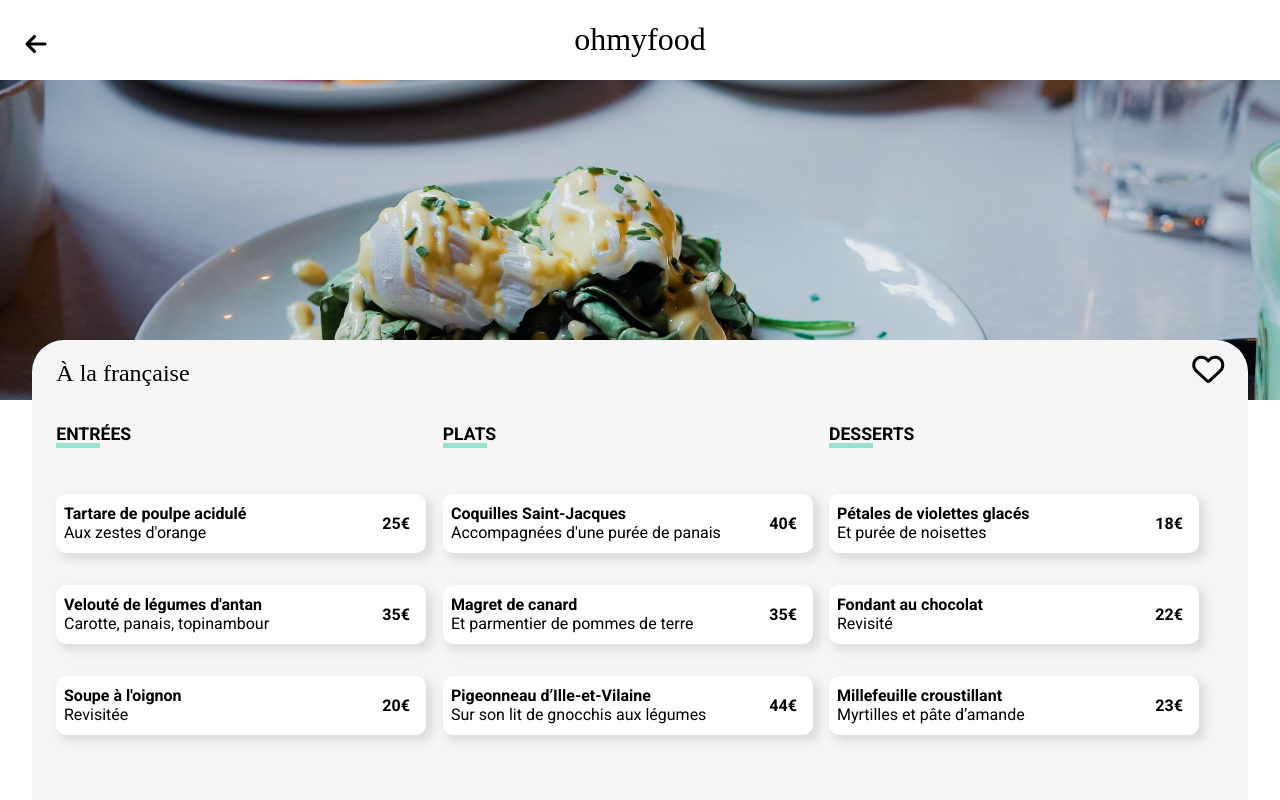
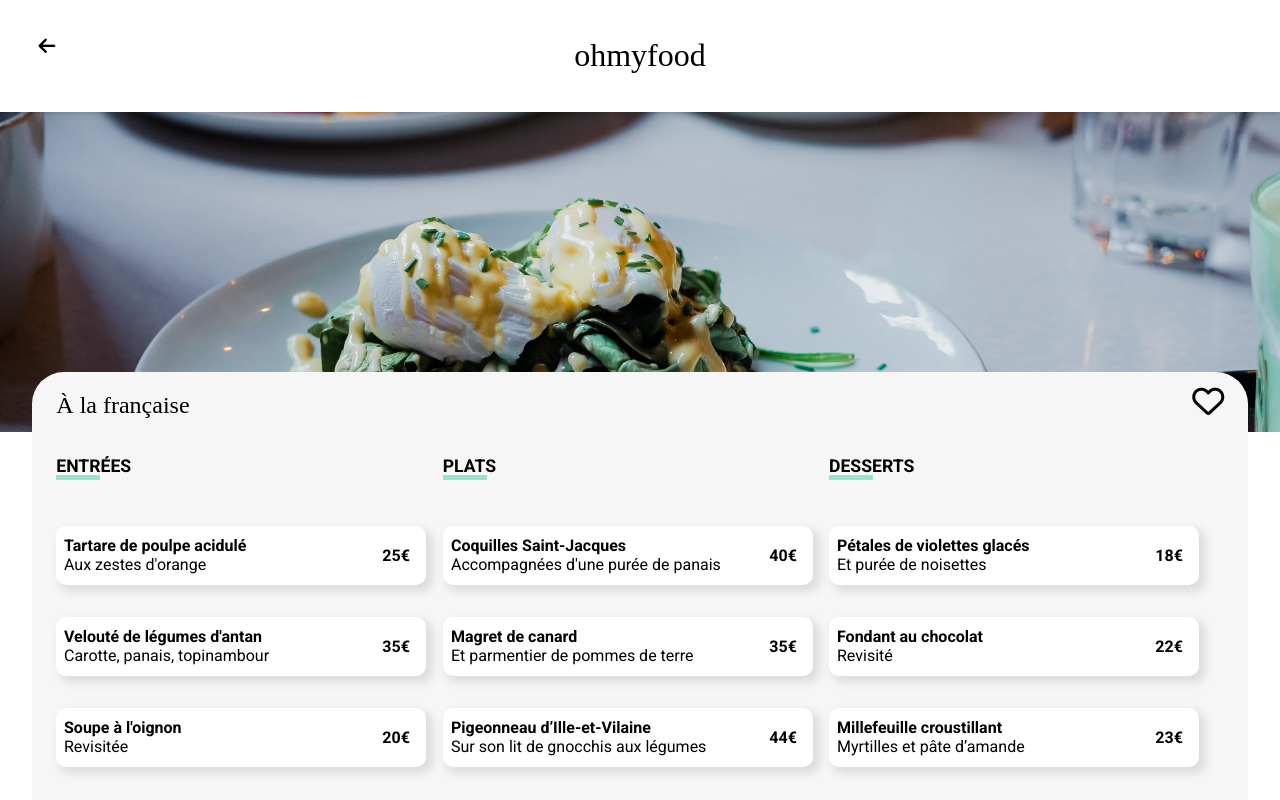
Before and after one commit to Ivan-Santamaria/Ivan_Santamaria_3_12072021.github.io, a website: page public/html/a-la-francaise.html in a window 1280 px wide. Shown: the top 800 px of the page. Drawn offline with Linux system fonts and the light colour scheme; a web font is replaced by a local one.

Commit message:
Modification Html Header sur pages restaurant

```diff
--- a/public/html/a-la-francaise.html
+++ b/public/html/a-la-francaise.html
@@ -10,13 +10,12 @@
 <body>
 
     <header class="header header--backarrow">
-        <a href="../../index.html">
-            <i class="fa-arrow-left fas header__arrow" aria-hidden="true"></i>
-        </a>
-        <div class="header header__logo">
-            <h1>ohmyfood</h1>
+        <div class="header__container">
+            <a href="/index.html">
+                <i class="fa-arrow-left fas header__arrow"></i>
+            </a>
+            <h1 class="header__logo">ohmyfood</h1>
         </div>
-
     </header>
 
 
--- a/public/sass/base/_base.scss
+++ b/public/sass/base/_base.scss
@@ -28,31 +28,35 @@ background-color: #f6f6f6a8;
 /* Paramètre du header */
 @mixin header_setup
 {
-display: flex;
-flex-direction: row;
-flex-wrap: nowrap;
-justify-content: center;
-align-items: baseline;
 
+    padding: 1rem;
+    box-shadow: 0 0 0.5rem rgb(0 0 0 / 25%);
+    position: relative;
+    z-index: 1000;
 
+&--container
+{
+    display: block;
+}
 
 &--backarrow
 {
-display: flex;
-flex-direction: column;
-flex-wrap: nowrap;
-align-items: center;
+    position: relative;
 }
 
 &__arrow
 {
-color: black;
-font-size: x-large;
-position: absolute;
-right: 95%;
-top: 4%;
-left: 2%;
-
+    position: absolute;
+    left: 2em;
+    height: 2em;
+    width: 2em;
+    top: 50%;
+    display: flex;
+    align-items: center;
+    justify-content: center;
+    transform: translateY(-50%);
+    font-size: 1.2rem;
+    color: #000;
 
 &:visited
 {
```
Also changed, not shown: public/html/la-note-enchantee.html (+5 -6 lines), public/html/la-palette-du-gout.html (+5 -6 lines), public/html/le-delice-des-sens.html (+6 -6 lines), public/css/style.css, 1 other file.
